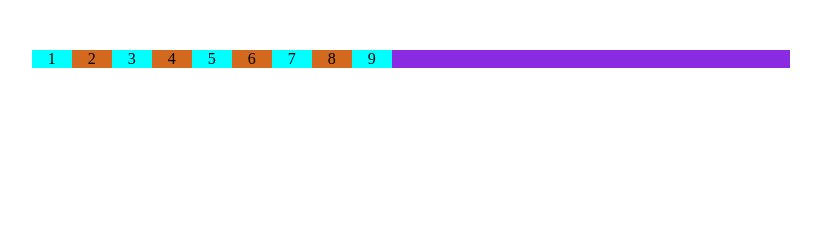
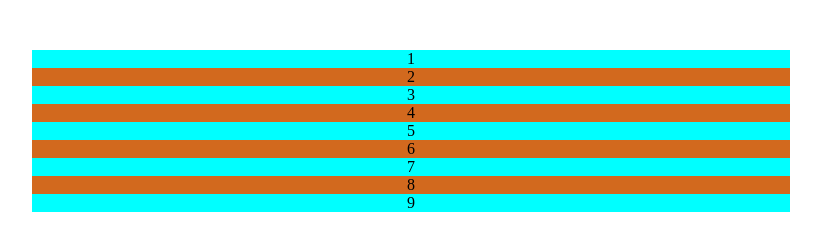
Before and after one commit to afifudin23/css-grid, a plain HTML site: page 04.keywords-function/learn.html in a window 1280 px wide. Shown: the whole page, without its empty margins (229-1050 px from the left). Drawn offline with Linux system fonts and the light colour scheme.

Commit message:
new knowladge

```diff
--- a/04.keywords-function/learn.html
+++ b/04.keywords-function/learn.html
@@ -13,7 +13,7 @@
             /* grid-template-columns: 1fr max-content 2fr; */
             /* grid-template-columns: 1fr min-content 2fr; */
             /* grid-template-columns: repeat(auto-fit, 30px); */
-            grid-template-columns: repeat(auto-fill, 40px);
+            /* grid-template-columns: repeat(auto-fill, 40px); */
             /* grid-template-columns: 1fr minmax(100px, 300px) 1.5fr; */
             background-color: blueviolet;
         }
```
Also changed, not shown: 05.grid-area-gap/index.html (added).
